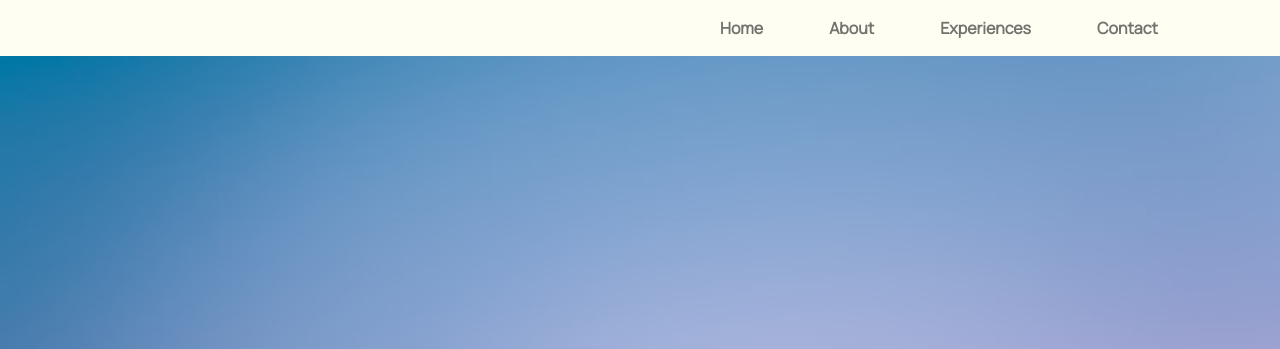
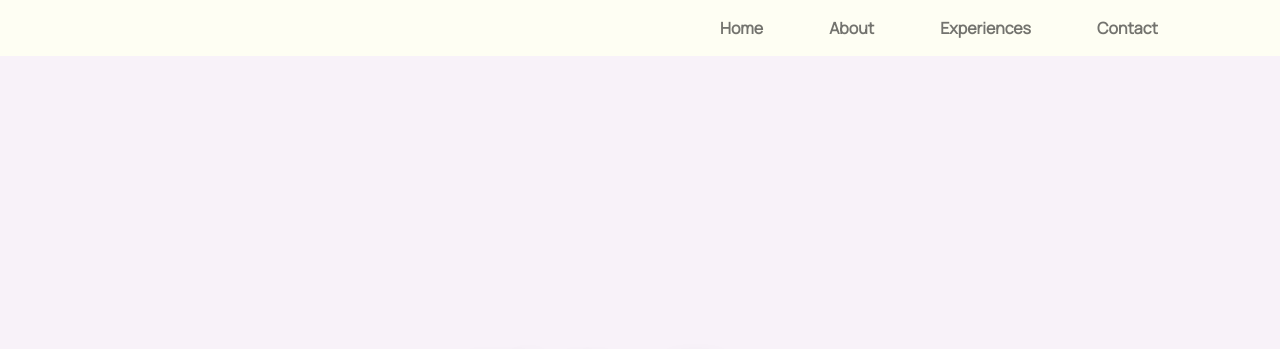
Before and after one commit to erzajanitra/Pemrograman-Web-B, a plain HTML site: page index.html in a window 1280 px wide. Shown: the top 349 px of the page. Drawn offline with Linux system fonts and the light colour scheme.

Commit message:
Update main.css

```diff
--- a/css/main.css
+++ b/css/main.css
@@ -43,6 +43,7 @@ img{
 	min-height: 720px;
 	display: table;
 	position: relative;
+	background: #F8F2F9 !important;
 	text-align: center;
 }
 .hero h1 {
```
